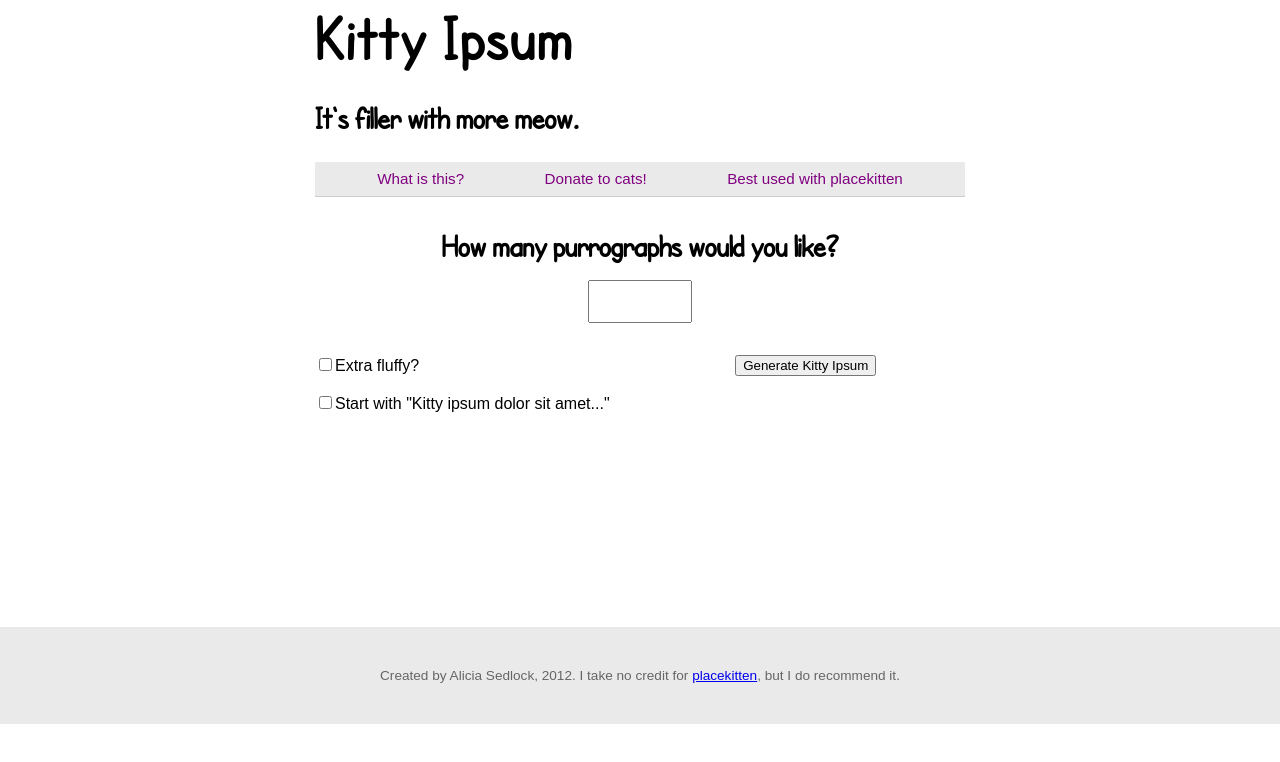
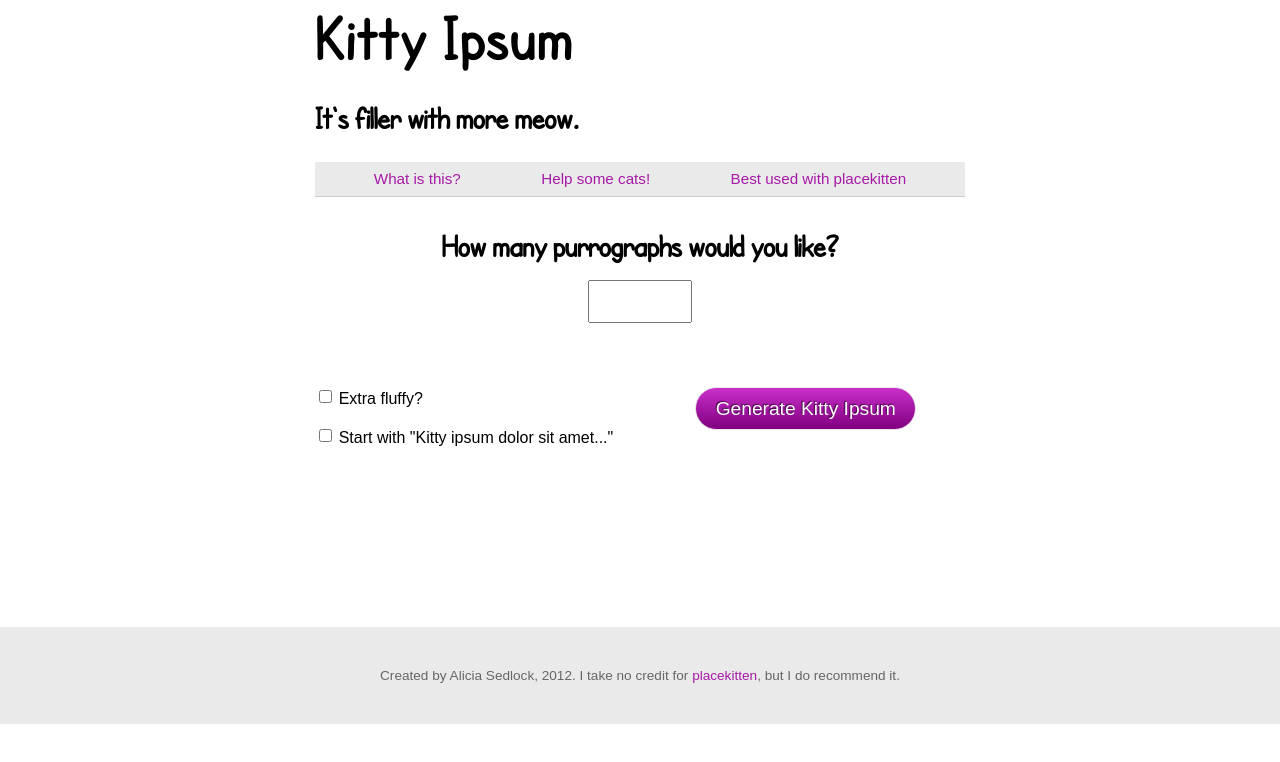
Before and after one commit to aliciasedlock/kittyipsum, a plain HTML site: page public/index.html in a window 1280 px wide. Drawn offline with Linux system fonts and the light colour scheme.

Commit message:
additional styles

```diff
--- a/public/assets/css/layout.css
+++ b/public/assets/css/layout.css
@@ -31,25 +31,42 @@
 ------------------------*/
 
 body {font-family: Arial; margin:0; padding:0}
+a {color:#a719a7; text-decoration:none}
 
 .ki {background-color: #fff; margin:0 auto; min-height:600px; width:650px}
 
 .ki h1 {font-family: "SFCartoonistHandBold"; font-size:4em; margin:0; padding:0}
-.ki h1 a {color:#000; text-decoration:none;}
+.ki h1 a {color:#000; text-decoration:none}
 .ki h2 {font-family:"SFCartoonistHandRegular"; font-size:2em}
 
 .ki nav {background: #eaeaea; border-bottom:1px solid #ccc; padding:.5em 1em; text-align:center}
-.ki nav a {color:purple; font-size:.95em; margin: 0 2.5em; text-decoration: none;}
+.ki nav a {color:#a719a7; font-size:.95em; margin: 0 2.5em; text-decoration: none}
 
-footer {background: #eaeaea; color:#666; font-size:.85em; margin: 2em 0 0; padding: 3em; text-align:center;}
+footer {background: #eaeaea; color:#666; font-size:.85em; margin: 2em 0 0; padding: 3em; text-align:center}
 
 
 /* = Search Template
 ------------------------*/
 
 .ki-search {text-align:center}
-.ki-search h2 {margin:1em 0 .25em 0em;}
-.ki-search .count-input {font-size: 2em; margin-bottom:1em; text-align:center; width: 3em}
+.ki-search h2 {margin:1em 0 .25em 0em}
+.ki-search .count-input {font-size: 2em; margin-bottom:2em; text-align:center; width: 3em}
 .ki div.error {color:red; margin:1em 0 1em}
 .ki-left {float:left; text-align:left; width:50%}
+  .ki-left input[type=checkbox] {margin-right:.5em}
+  .ki-left label {vertical-align:middle}
 .ki-right {float:right; width:49%}
+  .ki-right button {border:1px solid #eaeaea; color:white; font-size:1.2em; padding:.5em 1em;
+    -webkit-border-radius: 30px;
+    -moz-border-radius: 30px;
+    border-radius:30px;
+    background-color: #c92fc9;
+    background-image: -webkit-gradient(linear, left top, left bottom, from(rgb(201, 47, 201)),to(rgb(128, 0, 128)));
+    background-image: -webkit-linear-gradient(top, rgb(201, 47, 201), rgb(128, 0, 128));
+    background-image: -moz-linear-gradient(top, rgb(201, 47, 201), rgb(128, 0, 128));
+    background-image: -o-linear-gradient(top, rgb(201, 47, 201), rgb(128, 0, 128));
+    background-image: -ms-linear-gradient(top, rgb(201, 47, 201), rgb(128, 0, 128));
+    background-image: linear-gradient(top, rgb(201, 47, 201), rgb(128, 0, 128));
+    filter: progid:DXImageTransform.Microsoft.gradient(GradientType=0,StartColorStr='#c92fc9', EndColorStr='#800080');
+    text-shadow:-1px -1px 1px #440944
+  }
--- a/public/index.html
+++ b/public/index.html
@@ -14,7 +14,7 @@
 				<h2>It's filler with more meow.</h2>
 				<nav class='navigation'>
 					<a href="about.html">What is this?</a>
-					<a href="donate.html">Donate to cats!</a>
+					<a href="donate.html">Help some cats!</a>
 					<a href="http://www.placekitten.com/">Best used with placekitten</a>
 				</nav>
 			</header>
```
Also changed, not shown: public/about.html (+2 -2 lines), public/donate.html (+2 -2 lines).
